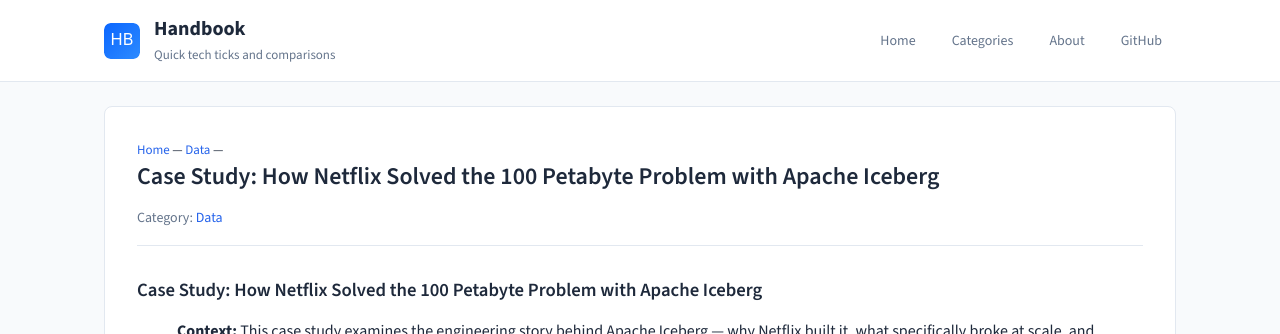
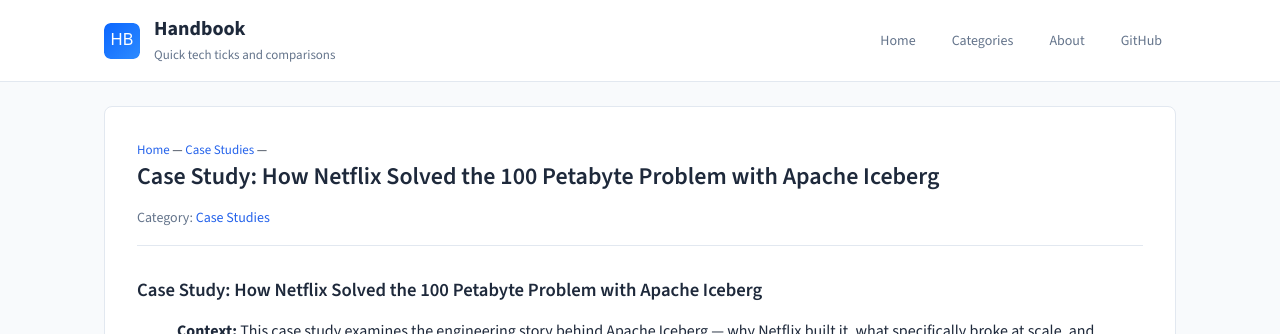
Before and after one commit to rilov/handbook, a Jekyll site: the page built from _topics/netflix-iceberg-case-study.md, in a window 1280 px wide and 900 px high. Shown: the top 334 px of the window. Built offline with Jekyll 4.4.1, drawn with Linux system fonts in a browser that asks for light colours.

Commit message:
Move Netflix Iceberg case study to Case Studies category

```diff
--- a/_topics/netflix-iceberg-case-study.md
+++ b/_topics/netflix-iceberg-case-study.md
@@ -1,6 +1,6 @@
 ---
 title: "Case Study: How Netflix Solved the 100 Petabyte Problem with Apache Iceberg"
-category: Data
+category: Case Studies
 tags:
   - case-study
   - netflix
```
